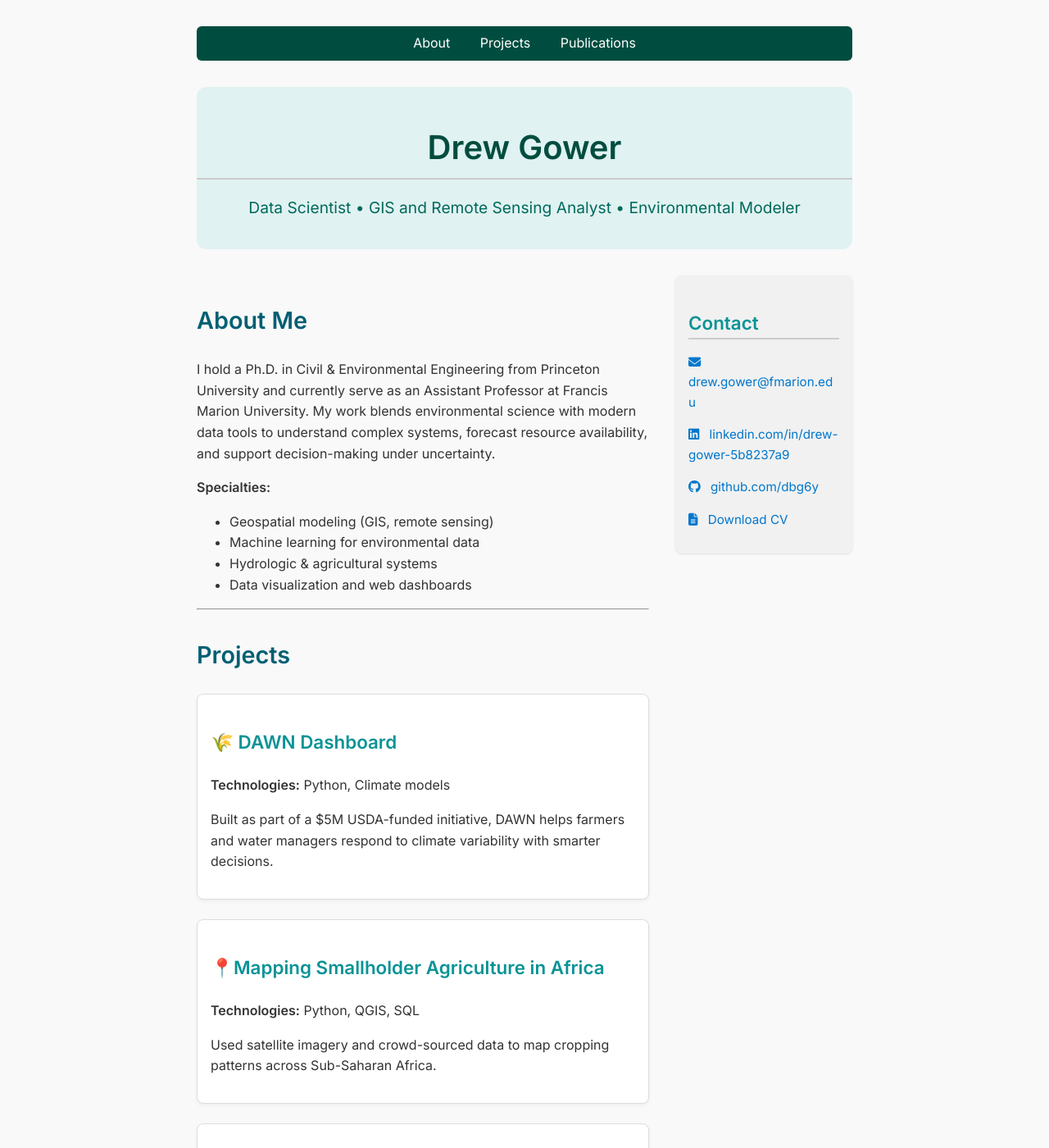
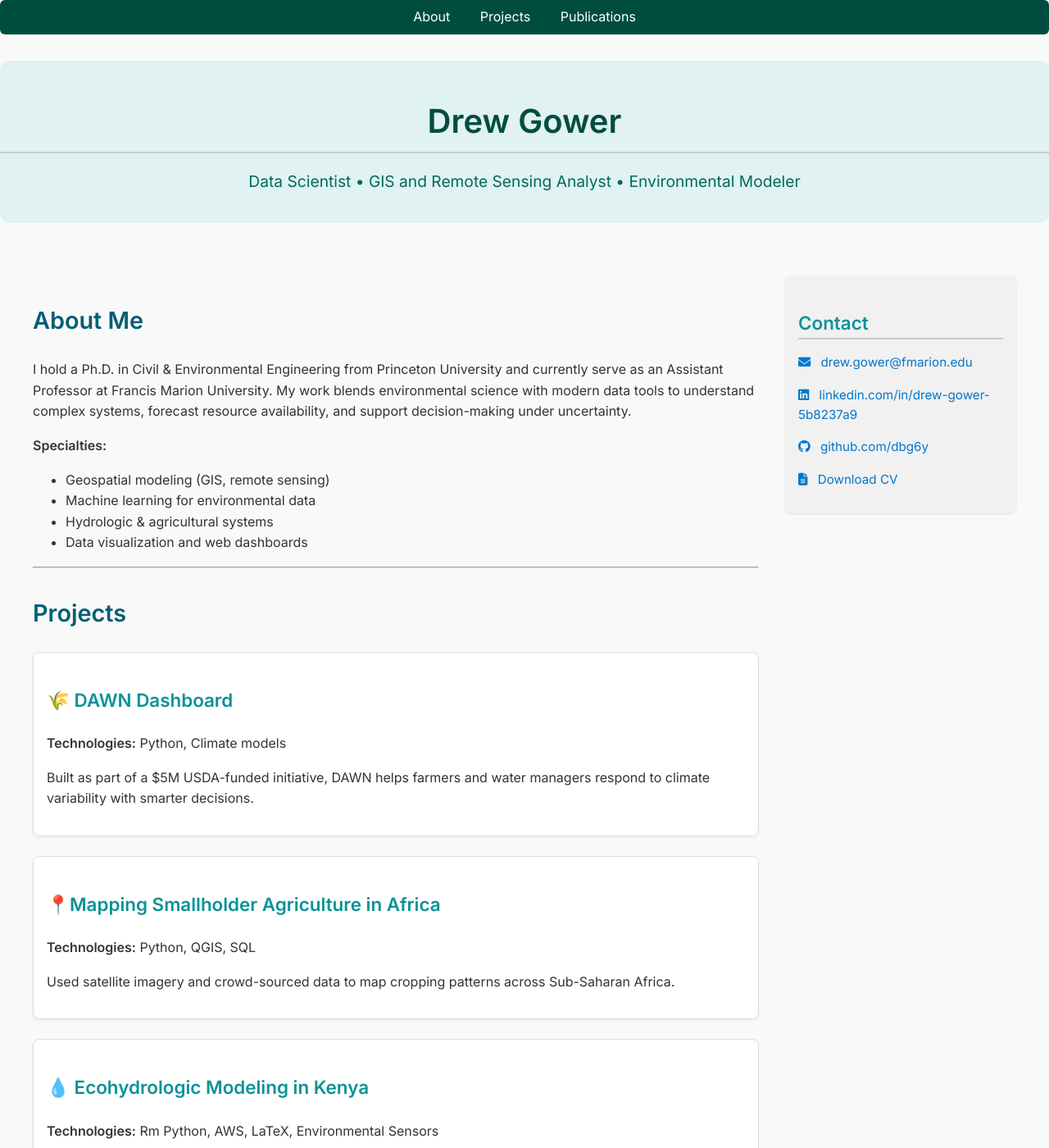
Before and after one commit to dbg6y/dbg6y.github.io, a Jekyll site: the page built from index.md, in a window 1280 px wide and 1400 px high. Shown: the whole window at 82% size. Built offline with Jekyll 4.4.1, drawn with Linux system fonts in a browser that asks for light colours.

Commit message:
fixed page width

```diff
--- a/_layouts/default.html
+++ b/_layouts/default.html
@@ -18,6 +18,7 @@
     <h1>Drew Gower</h1>
     <p>Data Scientist • GIS and Remote Sensing Analyst • Environmental Modeler</p>
   </div>
+  <div class="page-container">
     <div class="main-container">
       <main>
         {{ content }}
@@ -30,5 +31,6 @@
         <p><i class="fas fa-file-alt"></i> <a href="/assets/250430_Gower_CV.pdf" target="_blank">Download CV</a></p>
       </aside>
     </div>
+  </div>
 </body>
 </html>
--- a/assets/css/style.css
+++ b/assets/css/style.css
@@ -1,11 +1,15 @@
 body {
   font-family: 'Inter', -apple-system, BlinkMacSystemFont, "Segoe UI", Roboto, "Helvetica Neue", Arial, sans-serif;
   line-height: 1.6;
-  max-width: 800px;
+  margin: 0;
+  padding:0;
+  color: #333;
+  background-color: #f9f9f9;
+}
+.page-container {
+  max-width: 1200px;
   margin: 0 auto;
   padding: 2rem;
-  color: #333;
-  background-color: #f9f9f9;
 }
 h1 {
   font-size: 2.4rem;
```
Lines whose indentation alone changed are shown as unchanged.
